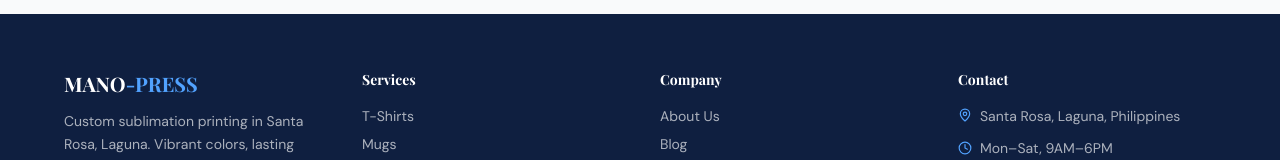
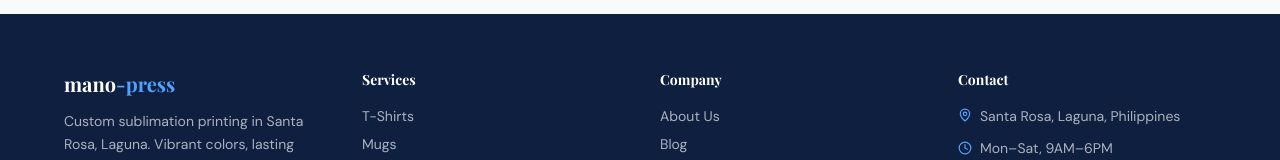
Before and after one commit to techvablueprint/manopress, a Next.js app: page / in a window 1280 px wide. Shown: the part 4011-4171 px from the top of the page. Built offline with nearby package versions, Linux system fonts and the light colour scheme.

Commit message:
Changes
Co-authored-by: techvablueprint <223484530+techvablueprint@users.noreply.github.com>

```diff
--- a/components/Footer.tsx
+++ b/components/Footer.tsx
@@ -7,7 +7,7 @@ export default function Footer() {
       <div className="max-w-6xl mx-auto grid grid-cols-1 md:grid-cols-4 gap-10 pb-10 border-b border-white/10 mb-8">
         <div>
           <span className="font-bold text-xl text-white block mb-3" style={{ fontFamily: "'Playfair Display', serif" }}>
-            MANO<span className="text-blue-400">-PRESS</span>
+            mano<span className="text-blue-400">-press</span>
           </span>
           <p className="text-sm leading-relaxed mb-4">Custom sublimation printing in Santa Rosa, Laguna. Vibrant colors, lasting quality.</p>
           <a href="https://www.facebook.com/profile.php?id=61587380491479" target="_blank" rel="noopener noreferrer" className="inline-flex items-center gap-2 text-blue-400 text-sm hover:text-blue-300">
```
